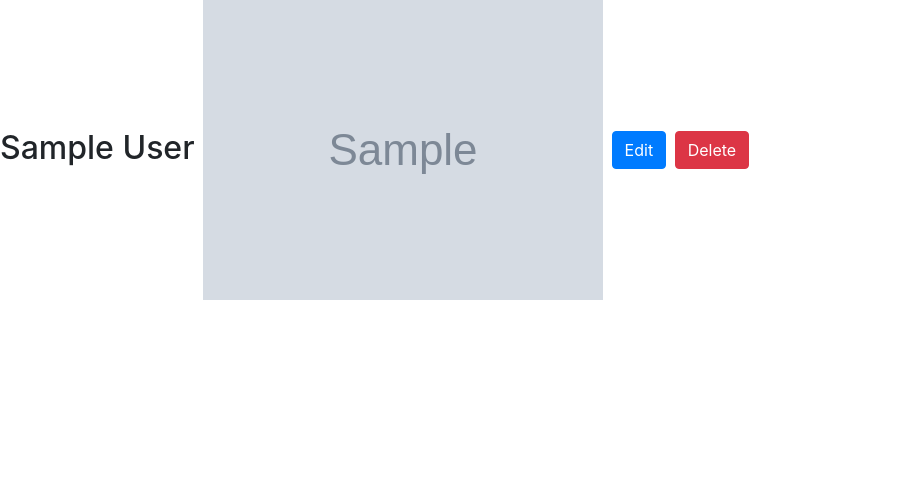
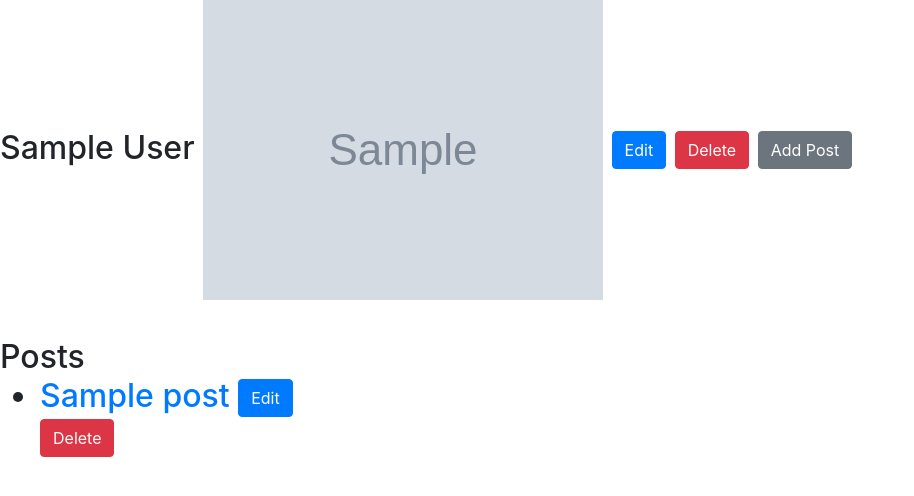
Before and after one commit to tf292201/SQLAlchemy-Blogly1, a Flask app: page /users/1 in a window 1280 px wide. Shown: the top 496 px of the page, without its empty margins (0-914 px from the left). Run offline with Flask 3, Linux system fonts and the light colour scheme; tables that the repository leaves empty hold one stand-in row (values such as "Sample post"); grey boxes marked "Sample" are stand-in pictures; some libraries are stand-ins or nearby versions.

Commit message:
version2
added blog new, edit, delete functionality

```diff
--- a/app.py
+++ b/app.py
@@ -1,5 +1,5 @@
 from flask import Flask, request, redirect, render_template
-from models import db, connect_db, Users
+from models import db, connect_db, Users, Posts
 
 app = Flask(__name__)
 app.config['SQLALCHEMY_DATABASE_URI'] = 'postgresql:///user_db'
@@ -59,6 +59,43 @@ def delete_user(user_id):
   db.session.commit()
   return redirect('/users')
 
+@app.route('/users/<int:user_id>/posts/new', methods=['POST','GET'])
+def new_post(user_id):
+  user = Users.query.get_or_404(user_id)
+  if request.method == 'GET':
+    return render_template('new_post.html', user = user)
+  else:
+    title = request.form['title']
+    content = request.form['content']
+    new_post = Posts(title = title, content = content, user_id = user_id)
+    db.session.add(new_post)
+    db.session.commit()
+    return redirect(f'/users/{user_id}')
+
+@app.route('/posts/<int:post_id>', methods=['GET'])
+def show_post(post_id):
+    post = Posts.query.get_or_404(post_id)
+    return render_template('post_details.html', post=post)
+
+@app.route('/posts/<int:post_id>/edit', methods=['POST','GET'])
+def edit_post(post_id):
+    post = Posts.query.get_or_404(post_id)
+    if request.method == 'GET':
+        return render_template('edit_post.html', post=post)
+    else:
+        post.title = request.form['title']
+        post.content = request.form['content']
+        db.session.commit()
+        return redirect(f'/users/{post.user_id}')
+
+@app.route('/posts/<int:post_id>/delete', methods=['POST'])
+def delete_post(post_id):
+    post = Posts.query.get_or_404(post_id)
+    db.session.delete(post)
+    db.session.commit()
+    return redirect(f'/users/{post.user_id}')
+
+
 
 
 if __name__ == '__main__':
--- a/templates/user_details.html
+++ b/templates/user_details.html
@@ -7,6 +7,21 @@
   <img src="{{ user.image_url }}">
   <a href="/users/{{ user.id }}/edit" class="btn btn-primary">Edit</a>
   <a href="/users/{{ user.id }}/delete" class="btn btn-danger">Delete</a>
+  <a href="/users/{{ user.id }}/posts/new" class="btn btn-secondary">Add Post</a><br><br>
+  Posts
+  <ul>
+    {% for post in user.posts %}
+      <li>
+        <a href="/posts/{{ post.id }}">{{ post.title }}</a>
+
+        <a href="/posts/{{ post.id }}/edit" class="btn btn-primary">Edit</a>
+
+        <form action="/posts/{{ post.id }}/delete" method="POST">
+          <button type="submit" class="btn btn-danger">Delete</button>
+        </form>
+
+      </li>
+    {% endfor %}
 {% endblock %}
 
 {% block content %}
```
Also changed, not shown: models.py (+19 -0 lines), templates/edit_post.html (added, +18 -0 lines), templates/new_post.html (added, +18 -0 lines), templates/post_details.html (added, +25 -0 lines), user_db.sql (+7 -0 lines).
